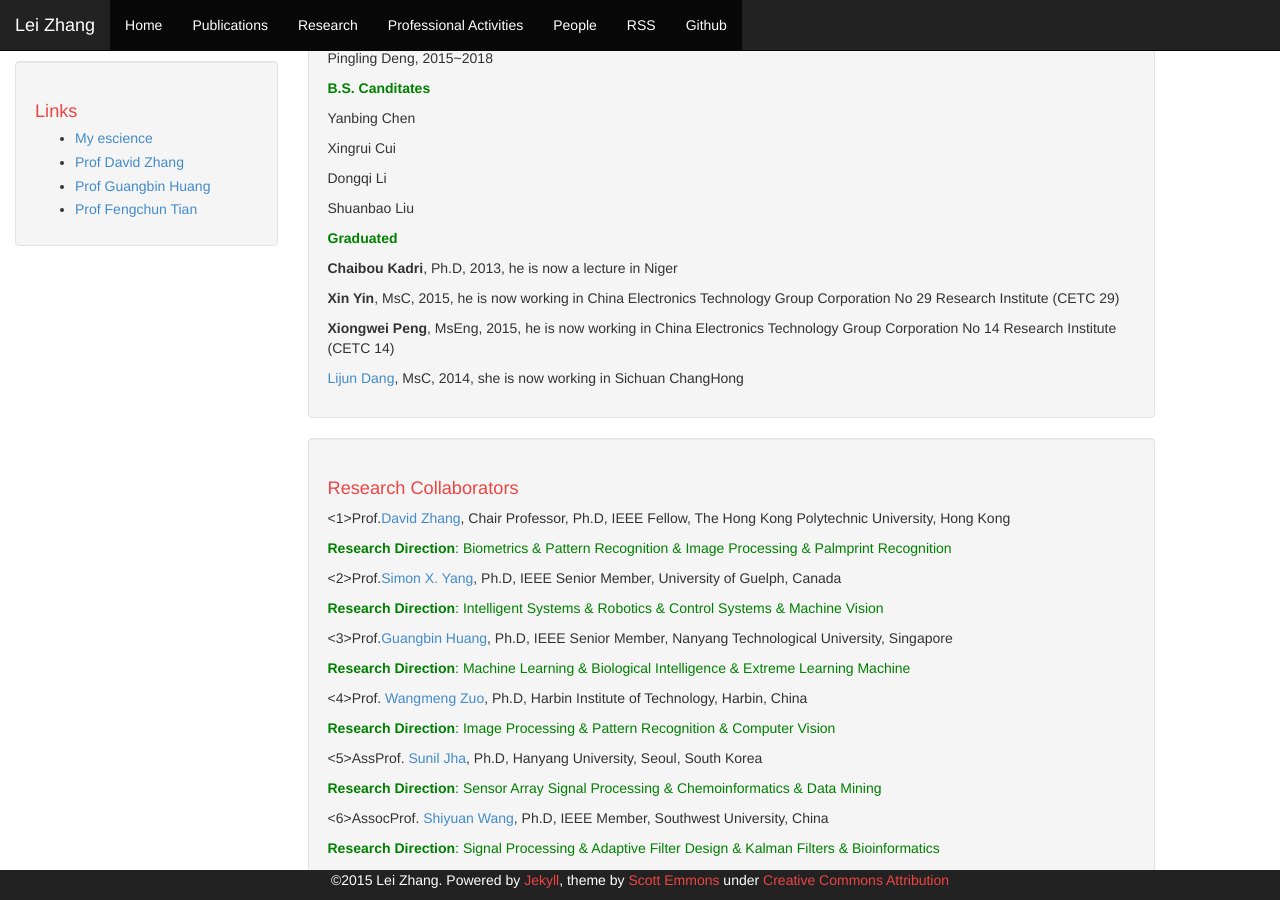
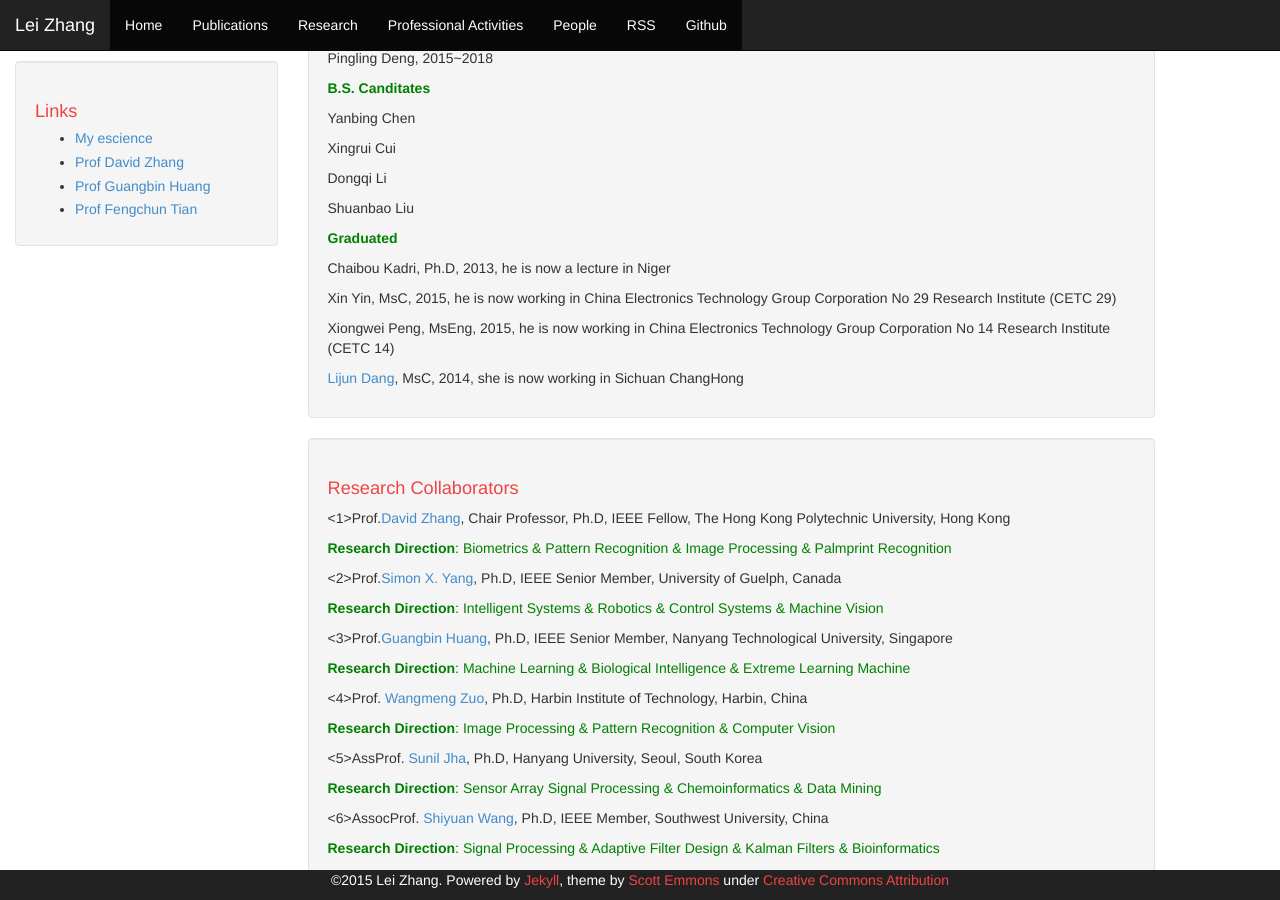
Before and after one commit to DrLeiZhang/website, a Jekyll site: the page built from people.html, in a window 1280 px wide and 900 px high, scrolled down 656 px. Built offline with Jekyll 4.4.1, drawn with Linux system fonts in a browser that asks for light colours; Markdown is read by kramdown in place of the engine named in the settings.

Commit message:
Update
Signed-off-by: leizhang@cqu.edu.cn <leizhang@cqu.edu.cn>

```diff
--- a/people.html
+++ b/people.html
@@ -34,9 +34,9 @@
 <p>Shuanbao Liu</p>
 
 <p style="color:green"><h0><B>Graduated</B></h0></p>
-<p><B>Chaibou Kadri</B>, Ph.D, 2013, he is now a lecture in Niger</p>
-<p><B>Xin Yin</B>, MsC, 2015, he is now working in China Electronics Technology Group Corporation No 29 Research Institute (CETC 29)</p>
-<p><B>Xiongwei Peng</B>, MsEng, 2015, he is now working in China Electronics Technology Group Corporation No 14 Research Institute (CETC 14)</p>
+<p>Chaibou Kadri, Ph.D, 2013, he is now a lecture in Niger</p>
+<p>Xin Yin, MsC, 2015, he is now working in China Electronics Technology Group Corporation No 29 Research Institute (CETC 29)</p>
+<p>Xiongwei Peng, MsEng, 2015, he is now working in China Electronics Technology Group Corporation No 14 Research Institute (CETC 14)</p>
 <p><a href="http://www.researchgate.net/profile/Lijun_Dang">Lijun Dang</a>, MsC, 2014, she is now working in Sichuan ChangHong</p>
 </div>
 
```
